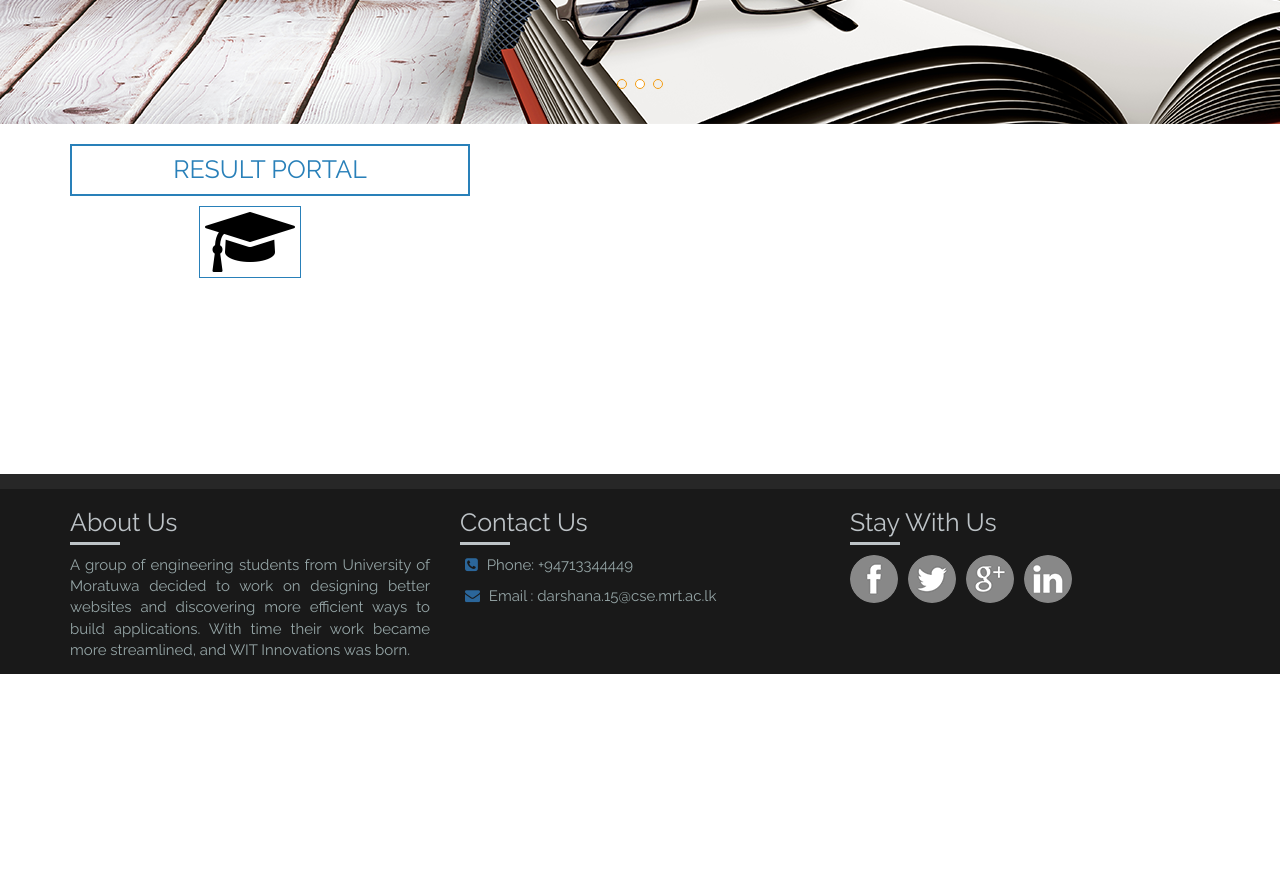
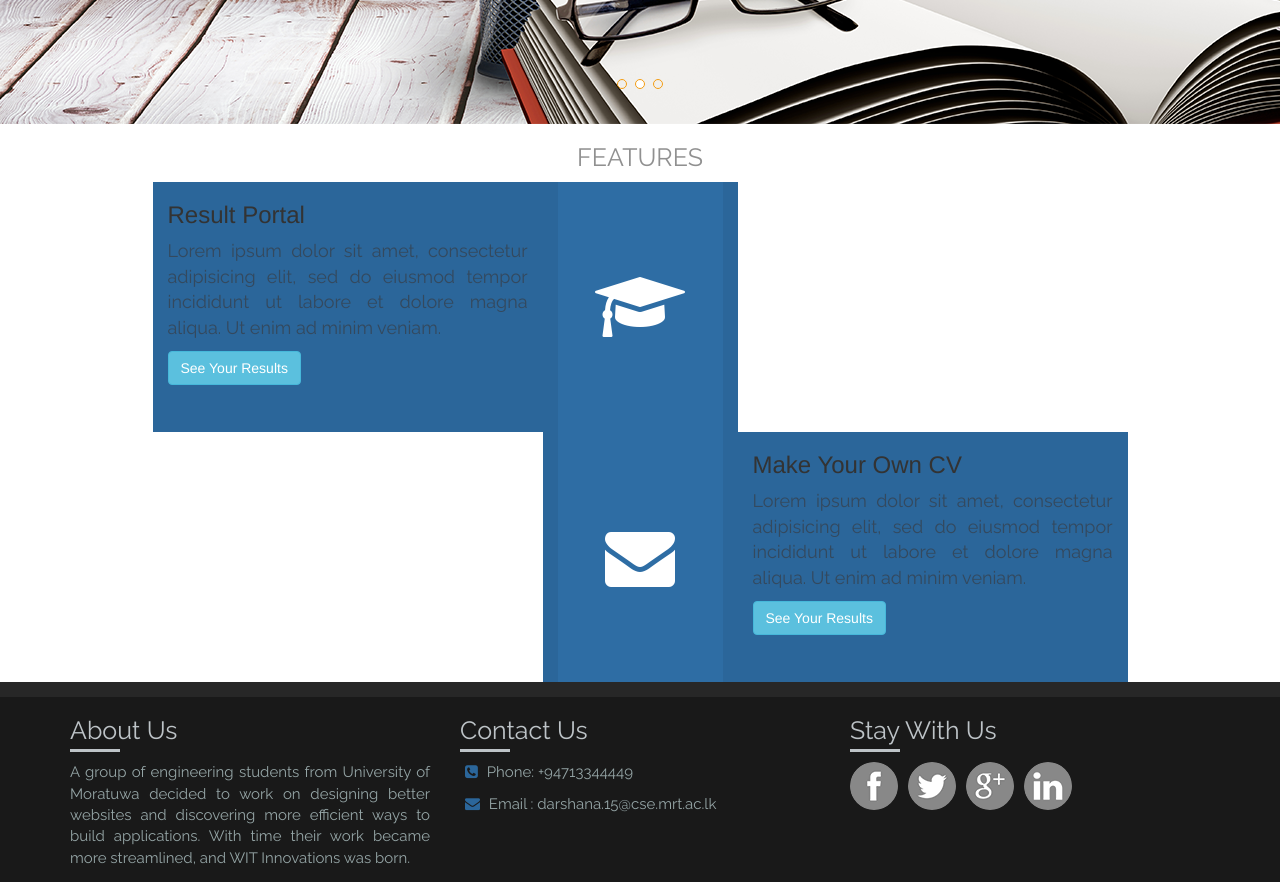
Before and after one commit to darshanakgr/uni_2, a plain HTML site: page index.html in a window 1280 px wide. Shown: the part 480-1362 px from the top of the page. Before the commit the page ends 1154 px from the top, so only its background shows below. Drawn offline with Linux system fonts and the light colour scheme.

Commit message:
Update 2

```diff
--- a/css/main.css
+++ b/css/main.css
@@ -73,10 +73,11 @@ p {
 /*===========================================================================================
 
 ============================================================================================*/
-.navbar-default{
+.navbar-default {
     margin: 0px;
 }
-div.jumbotron{
+
+div.jumbotron {
     background-image: url("../img/cover.png");
     background-position: center center;
     background-repeat: no-repeat;
@@ -171,36 +172,36 @@ footer {
    Custom Styles
    ========================================================================== */
 
-.login-bar-text{
+.login-bar-text {
     font-size: 12px;
     color: #fff9;
 }
 
-.login-bar{
+.login-bar {
     background-color: #272727;
     padding-top: 6px;
     padding-left: 6px;
     border-bottom: 1px #fff3 solid;
 }
 
-i.fa{
+i.fa {
     color: #2b669a;
     padding-left: 5px;
     padding-right: 5px;
 }
 
-div.login-bar > div.container-fluid > div.row > div.col-md-4{
+div.login-bar > div.container-fluid > div.row > div.col-md-4 {
     text-align: right;
     padding-right: 30px;
 }
 
-div.header{
+div.header {
     background-color: #191919;
     height: 70px;
     padding-top: 2px;
 }
 
-p.header-text{
+p.header-text {
     font-size: 12px;
     color: white;
     font-family: 'Montserrat', sans-serif;
@@ -210,15 +211,14 @@ p.header-text{
     margin-top: 8px;
 }
 
-
-.navbar-default{
+.navbar-default {
     background-color: #fff9;
     border: none;
     border-radius: 0px;
     padding: 0;
 }
 
-ul.navbar-nav > li > a{
+ul.navbar-nav > li > a {
     height: 50px;
     font-size: 13px;
     font-family: 'Montserrat', sans-serif;
@@ -227,19 +227,18 @@ ul.navbar-nav > li > a{
 
 ul.navbar-nav > li > a:hover,
 ul.navbar-nav > li > a:focus,
-ul.navbar-nav > li > a:active{
+ul.navbar-nav > li > a:active {
     color: #2b669a;
     border-block-end: 3px #2b669a solid;
 }
 
-ul.navbar-nav > li.active > a{
+ul.navbar-nav > li.active > a {
     background-color: red;
     border-block-end: 3px #2b669a solid;
     color: #2b669a;
 }
 
-
-h2.subtitle-text{
+h2.subtitle-text {
     color: #2980b9;
     border: 2px #2980b9 solid;
     padding: 10px;
@@ -247,19 +246,21 @@ h2.subtitle-text{
     text-align: center;
 }
 
-i.fa-graduation-cap{
-    color: black;
-    border: 1px #2980b9 solid;
+.feature-step{
+    height: 250px;
+    background-color: #2b669a;
 }
 
-section#results{
-    height: 350px;
+.vertical-center {
+    position: relative;
+    top: 50%;
+    transform: translateY(-50%);
 }
 
-section#results > div.container{
-    text-align: center;
+.white-circle{
+    height: 250px;
+    background-color: #2e6da4;
 }
-
 /* ==========================================================================
    Carousel Queries
    ========================================================================== */
@@ -267,19 +268,22 @@ section#results > div.container{
     position: relative;
     height: 450px;
 }
+
 .fade-carousel .carousel-inner .item {
     height: 450px;
 }
+
 .fade-carousel .carousel-indicators > li {
     margin: 0 2px;
-    //background-color: #f39c12;
+/ / background-color: #f39c12;
     border-color: #f39c12;
-    //opacity: .7;
+/ / opacity: .7;
 }
+
 .fade-carousel .carousel-indicators > li.active {
     width: 10px;
     height: 10px;
-    //opacity: 1;
+/ / opacity: 1;
 }
 
 /********************************/
@@ -293,13 +297,14 @@ section#results > div.container{
     color: #fff;
     text-align: center;
     text-transform: uppercase;
-    text-shadow: 1px 1px 0 rgba(0,0,0,.75);
-    -webkit-transform: translate3d(-50%,-50%,0);
-    -moz-transform: translate3d(-50%,-50%,0);
-    -ms-transform: translate3d(-50%,-50%,0);
-    -o-transform: translate3d(-50%,-50%,0);
-    transform: translate3d(-50%,-50%,0);
+    text-shadow: 1px 1px 0 rgba(0, 0, 0, .75);
+    -webkit-transform: translate3d(-50%, -50%, 0);
+    -moz-transform: translate3d(-50%, -50%, 0);
+    -ms-transform: translate3d(-50%, -50%, 0);
+    -o-transform: translate3d(-50%, -50%, 0);
+    transform: translate3d(-50%, -50%, 0);
 }
+
 .hero h1 {
     font-size: 6em;
     font-weight: bold;
@@ -315,6 +320,7 @@ section#results > div.container{
     -o-transition: 2s all ease-in-out .1s;
     transition: 2s all ease-in-out .1s;
 }
+
 .fade-carousel .carousel-inner .item.active .hero {
     opacity: 1;
     -webkit-transition: 2s all ease-in-out .1s;
@@ -332,12 +338,15 @@ section#results > div.container{
     background-position: center center;
     background-repeat: no-repeat;
 }
+
 .fade-carousel .slides .slide-1 {
     background-image: url("../img/cover.png");
 }
+
 .fade-carousel .slides .slide-2 {
     background-image: url("../img/slide_2.png");
 }
+
 .fade-carousel .slides .slide-3 {
     background-image: url("../img/slide_3.png");
 }
@@ -357,11 +366,16 @@ section#results > div.container{
 
 }
 
-@media screen and (min-width: 980px){
-    .hero { width: 980px; }
+@media screen and (min-width: 980px) {
+    .hero {
+        width: 980px;
+    }
 }
-@media screen and (max-width: 640px){
-    .hero h1 { font-size: 4em; }
+
+@media screen and (max-width: 640px) {
+    .hero h1 {
+        font-size: 4em;
+    }
 }
 
 /* ==========================================================================
--- a/index.html
+++ b/index.html
@@ -128,15 +128,39 @@
     </div>
 </div>
 
-<section class="results" id="results">
+<section class="features" id="features">
     <div class="container">
-        <h2 class="subtitle-text">Result Portal</h2>
-        <div class="row">
-            <div class="col-md-4">
-                <i class="fa fa-graduation-cap fa-5x" aria-hidden="true"></i>
+        <h2 class="text-center">Features</h2>
+        <div class="row ">
+            <div class="col-md-6 col-md-offset-1 feature-step">
+                <div class="row">
+                    <div class="col-md-8">
+                        <h3>Result Portal</h3>
+                        <p class="text-justify">Lorem ipsum dolor sit amet, consectetur adipisicing elit, sed do eiusmod tempor incididunt ut labore et dolore magna aliqua. Ut enim ad minim veniam.</p>
+                        <button class="btn btn-info">See Your Results</button>
+                    </div>
+                    <div class="col-md-4">
+                        <div class="white-circle text-center">
+                            <i class="fa fa-graduation-cap fa-5x vertical-center"  style="color: white;" aria-hidden="true"></i>
+                        </div>
+                    </div>
+                </div>
             </div>
-            <div class="col-md-4">
-
+        </div>
+        <div class="row ">
+            <div class="col-md-6 col-md-offset-5 feature-step">
+                <div class="row">
+                    <div class="col-md-4">
+                        <div class="white-circle text-center">
+                            <i class="fa fa-envelope fa-5x vertical-center"  style="color: white;" aria-hidden="true"></i>
+                        </div>
+                    </div>
+                    <div class="col-md-8">
+                        <h3>Make Your Own CV</h3>
+                        <p class="text-justify">Lorem ipsum dolor sit amet, consectetur adipisicing elit, sed do eiusmod tempor incididunt ut labore et dolore magna aliqua. Ut enim ad minim veniam.</p>
+                        <button class="btn btn-info">See Your Results</button>
+                    </div>
+                </div>
             </div>
         </div>
     </div>
```
